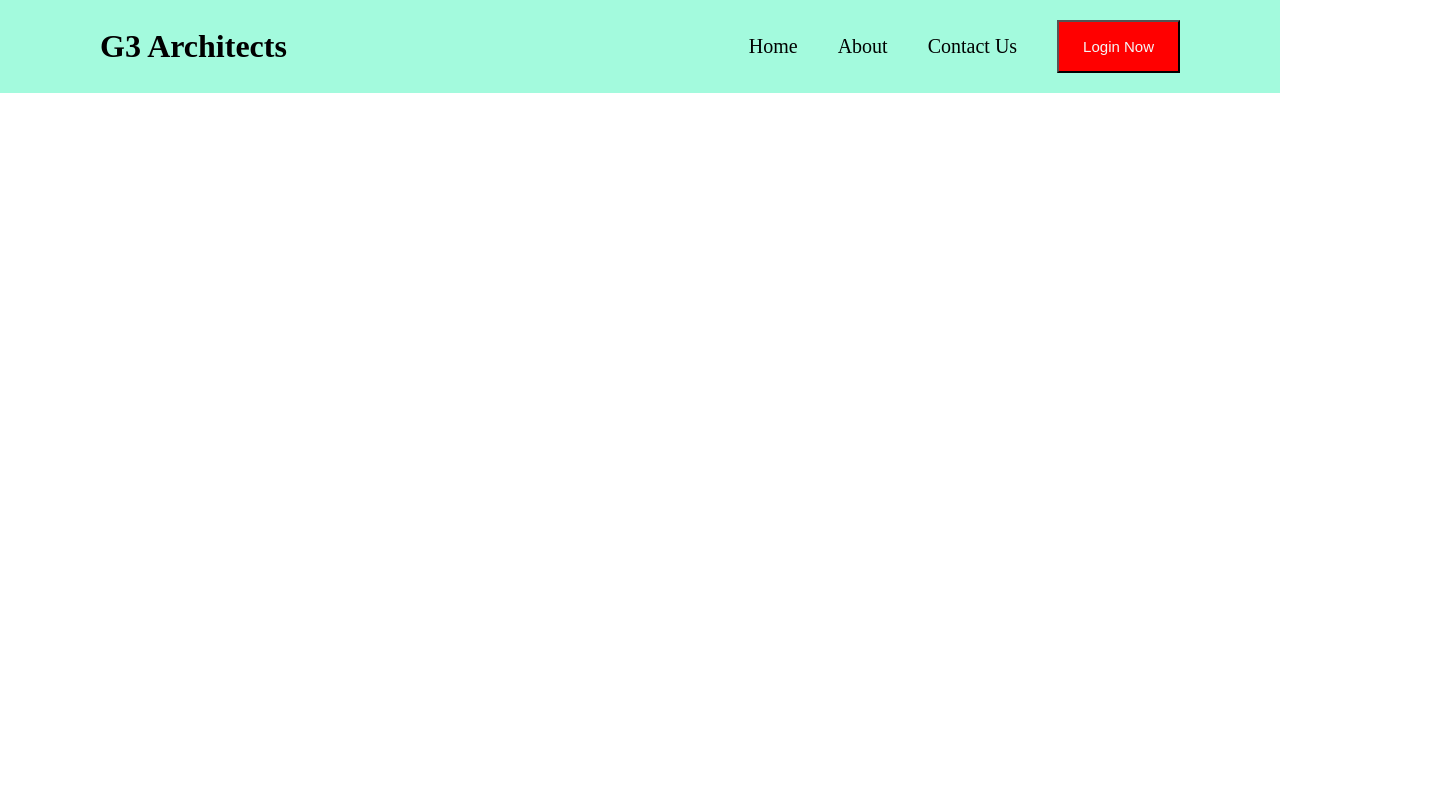
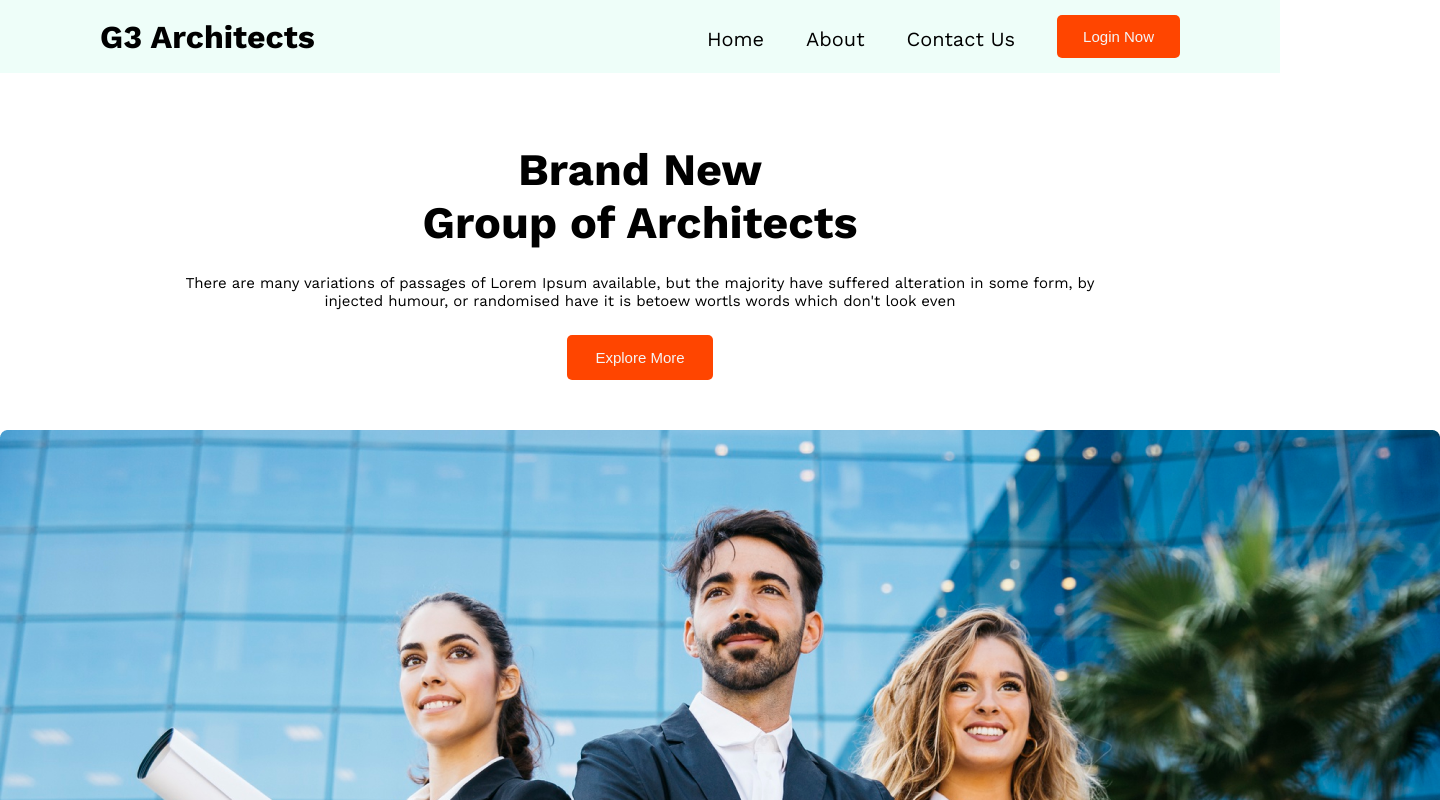
Before and after one commit to ahassh1/g3-architect-website, a plain HTML site: page index.html in a window 1280 px wide. Shown: the top 800 px of the page, 1440 px wide, since content can reach past the window. Drawn offline with nearby package versions, Linux system fonts and the light colour scheme.

Commit message:
banner section done

```diff
--- a/index.html
+++ b/index.html
@@ -25,18 +25,18 @@
                     </ul>
                 </div>
 
-                <!-- <div>
-                    <h1>Brand New
+                <div class="banner_content">
+                    <h1>Brand New <br>
                         Group of Architects
                     </h1>
                     <p>There are many variations of passages of Lorem Ipsum available, but the majority have suffered
-                        alteration in some form, by injected humour, or randomised have it is betoew wortls words which
+                        alteration in some form, by <br>injected humour, or randomised have it is betoew wortls words which
                         don't look even </p>
                     <div class="banner_btn">
                         <button>Explore More</button>
                     </div>
                 </div>
-                <div> <img src="./images/banner.png" alt=""></div> -->
+                <div class="banner_img"> <img src="./images/banner.png" alt=""></div>
 
             </header>
 
--- a/style.css
+++ b/style.css
@@ -1,34 +1,69 @@
+@import url('https://fonts.googleapis.com/css2?family=Work+Sans:ital,wght@0,100..900;1,100..900&display=swap');
+
 *{
     padding: 0;
     margin: 0;
     box-sizing: border-box;
 }
+body{
+    font-family: "Work Sans", serif;
+}
+/* this is a navbar it's without a margin property */
 .nav_content{
     display: flex;
-    background-color: rgb(163, 250, 221);
+    background-color: rgba(163, 250, 221, 0.185);
     align-items: center;
     justify-content: space-between;
-    padding: 20px 100px;
+    padding: 15px 100px;
 }
 .nav_content ul{
     display: flex;
 }
 .nav_content li{
     list-style: none;
-    margin-right: 40px;
+    padding-right: 42px;
     text-align: center;
-    padding: 15px 0;
-
+    padding-top: 12px;
 }
 .nav_content ul a{
     text-decoration: none;
     color: black;
     font-size: 20px;
+}
+.nav_btn{
+    padding: 13px 26px;
+    font-size: 15px;
+    background-color: orangered;
+    color: whitesmoke;
+    border-radius: 5px;
+    border: none;
+}
+
+/* banner part start */
+.banner_content{
+    text-align: center;
+    margin-top: 70px;
 
 }
-.nav_btn{
-    padding: 12px 24px;
+.banner_content h1{
+    font-size: 45px;
+    font-weight: 700;
+
+}
+.banner_content p{
     font-size: 15px;
-    background-color: rgb(255, 0, 0);
-    color: whitesmoke;
+    font-weight: 400;
+    margin: 25px 0;
 }
+.banner_btn button{
+    padding: 14px 28px;
+    font-size: 15px;
+    background-color: orangered;
+   border-radius: 5px;
+   border: none;
+   color: whitesmoke;
+}
+.banner_img{
+    text-align: center;
+    margin: 50px 0 100px 0;
+}
```
